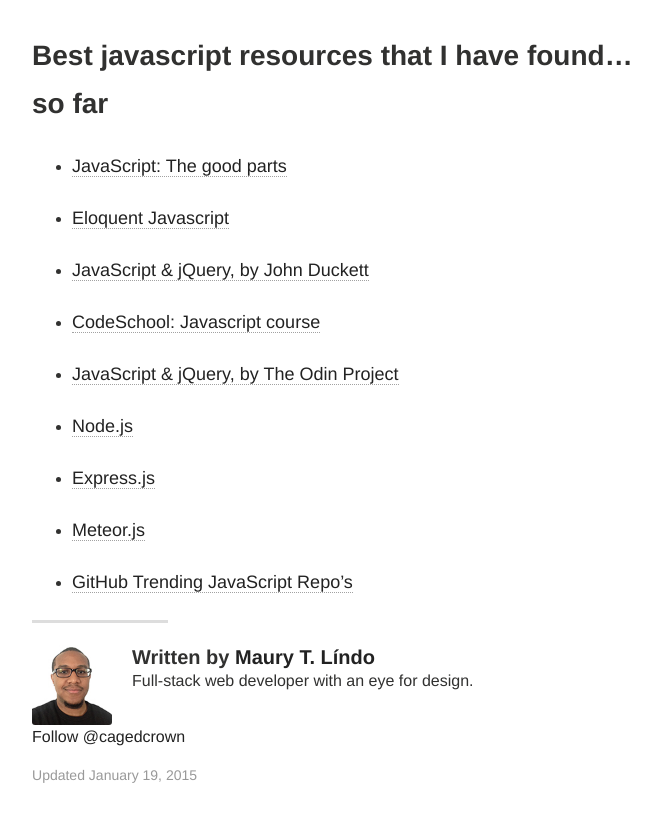
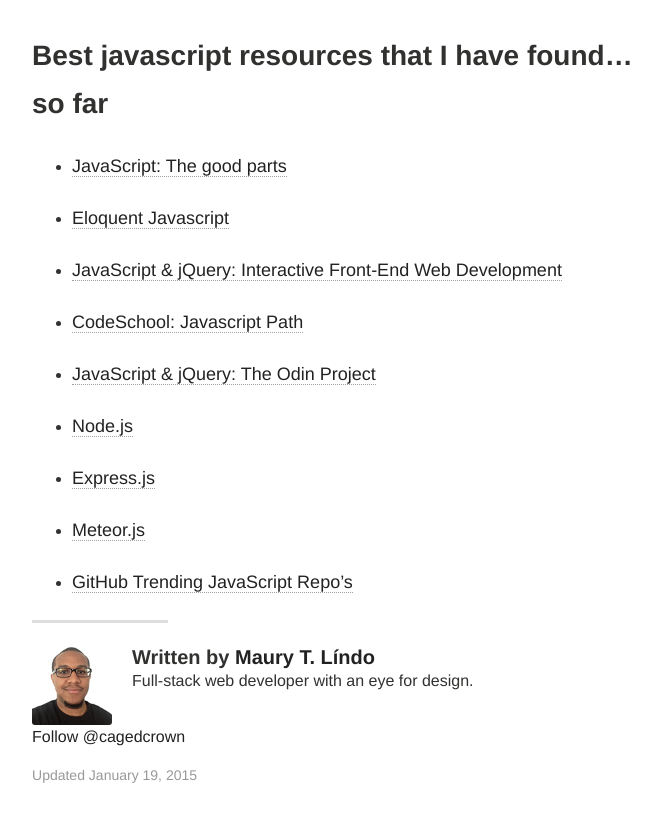
Before and after one commit to cagedcrown/cagedcrown.github.io, a Jekyll site: the page built from _posts/blog/2015-01-19-first-2-weeks-of-javascript.md, in a window 1280 px wide and 900 px high, scrolled down 3776 px. Shown: the top 822 px of the window, without its empty margins (64-725 px from the left). Built offline with Jekyll 4.4.1, drawn with Linux system fonts in a browser that asks for light colours; comment, search, counter and statistics services are not loaded; some of the changed text lies outside the part shown.

Commit message:
fixed resource link titles

```diff
--- a/_posts/blog/2015-01-19-first-2-weeks-of-javascript.md
+++ b/_posts/blog/2015-01-19-first-2-weeks-of-javascript.md
@@ -55,11 +55,11 @@
 
 - [Eloquent Javascript](http://www.amazon.com/Eloquent-JavaScript-Modern-Introduction-Programming/dp/1593275846/ref=pd_sim_b_4?ie=UTF8&refRID=0QNKHK6V8XTF64SSG3S6)
 
-- [JavaScript & jQuery, by John Duckett](http://www.amazon.com/JavaScript-JQuery-Interactive-Front-End-Development/dp/1118531647/ref=sr_1_1?s=books&ie=UTF8&qid=1421682683&sr=1-1&keywords=jon+duckett+javascript+%26+jquery+interactive+front-end+web+development)
+- [JavaScript & jQuery: Interactive Front-End Web Development](http://www.amazon.com/JavaScript-JQuery-Interactive-Front-End-Development/dp/1118531647/ref=sr_1_1?s=books&ie=UTF8&qid=1421682683&sr=1-1&keywords=jon+duckett+javascript+%26+jquery+interactive+front-end+web+development)
 
-- [CodeSchool: Javascript course](https://www.codeschool.com/paths/javascript)
+- [CodeSchool: Javascript Path](https://www.codeschool.com/paths/javascript)
 
-- [JavaScript & jQuery, by The Odin Project](http://www.theodinproject.com/javascript-and-jquery)
+- [JavaScript & jQuery: The Odin Project](http://www.theodinproject.com/javascript-and-jquery)
 
 - [Node.js](http://nodejs.org/)
 
```
Also changed, not shown: other parts of _posts/blog/2015-01-19-first-2-weeks-of-javascript.md (+2 -2 lines).
